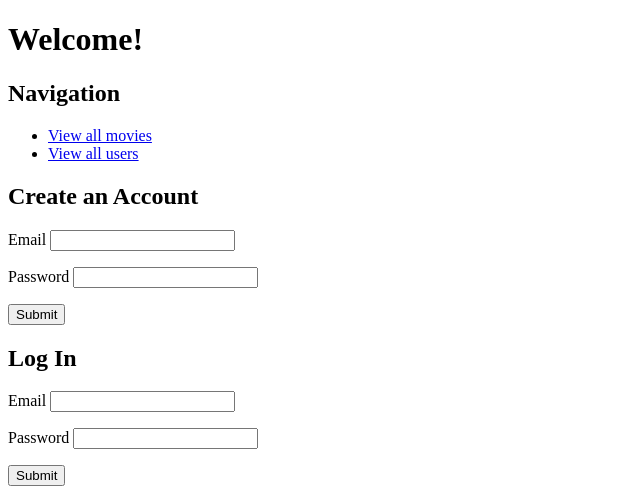
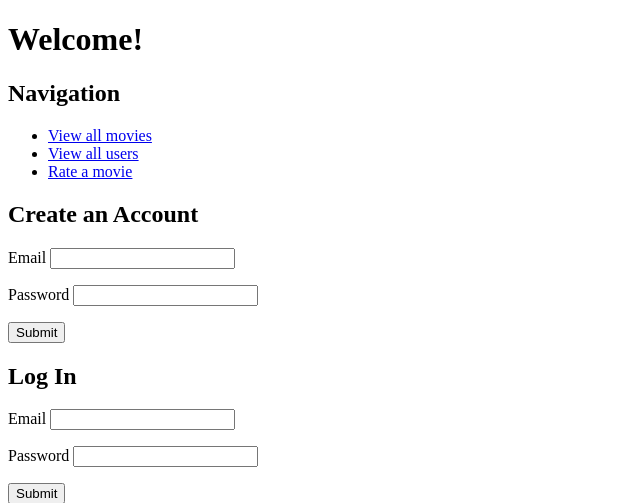
Before and after one commit to mara-olson/movie_ratings, a Flask app: page / in a window 1280 px wide. Shown: the top 503 px of the page, without its empty margins (0-640 px from the left). Run offline with Flask 2, Linux system fonts and the light colour scheme.

Commit message:
Added a specific user's movie ratings to their user page

```diff
--- a/server.py
+++ b/server.py
@@ -88,7 +88,16 @@ def show_user(user_id):
     """"Show dteails on a particular user."""
     user = crud.get_user_by_id(user_id)
 
-    return render_template("user_details.html", user=user, user_id=user_id)
+    # user_ratings = Rating.query.filter(Rating.user_id == user.user_id).all()
+
+    movie_ratings = []
+
+    user_ratings = crud.get_ratings(user.user_id)
+
+    for rating in user_ratings:
+        movie_ratings.append({"movie_title": rating.movie.title, "rating": rating.score})
+
+    return render_template("user_details.html", user=user, user_id=user_id, movie_ratings=movie_ratings)
 
 
 @app.route('/movie-rating')
@@ -97,14 +106,14 @@ def show_rate_movies_page():
 
     movies = crud.return_all_movies()
 
-    all_movies = []
+    # all_movies = []
 
-    for i in range(len(movies)):
-        title = movies[i].title
-        all_movies.append(title)
-        all_movies.sort()
+    # for i in range(len(movies)):
+    #     title = movies[i].title
+    #     all_movies.append(title)
+    #     all_movies.sort()
 
-    return render_template('rate_movies.html', movies=all_movies)
+    return render_template('rate_movies.html', movies=movies)
 
 @app.route('/movie-rating', methods=["POST"])
 def rate_movies():
@@ -114,16 +123,16 @@ def rate_movies():
 
     # movie = request.form.get('movie')
 
-    selected_movie = crud.get_movie_by_title(request.form.get('movie'))
+    selected_movie_id = crud.get_movie_by_id(request.form.get('movie'))
 
     score = int(request.form.get("rating"))
 
-    db_rating = crud.create_rating(user, selected_movie, score)
+    db_rating = crud.create_rating(user, selected_movie_id, score)
 
     db.session.add(db_rating)
     db.session.commit()
 
-    flash(f'Movie rating for {selected_movie.title} submitted!')
+    # flash(f'Movie rating for {selected_movie.title} submitted!')
 
     return redirect('/movie-rating')
 
--- a/templates/homepage.html
+++ b/templates/homepage.html
@@ -6,6 +6,7 @@ block body %}
 <ul>
   <li><a href="/movies">View all movies</a></li>
   <li><a href="/users">View all users</a></li>
+  <li><a href="/movie-rating">Rate a movie</a></li>
 </ul>
 
 <h2>Create an Account</h2>
--- a/templates/user_details.html
+++ b/templates/user_details.html
@@ -4,4 +4,10 @@
 
 <p>{{ user.email }}</p>
 
+<ol>
+  {% for rating in movie_ratings %}
+  <li>{{ rating['movie_title'] }} ... {{ rating['rating'] }}</li>
+  {% endfor %}
+</ol>
+
 {% endblock %}
```
Also changed, not shown: crud.py (+10 -1 lines).
